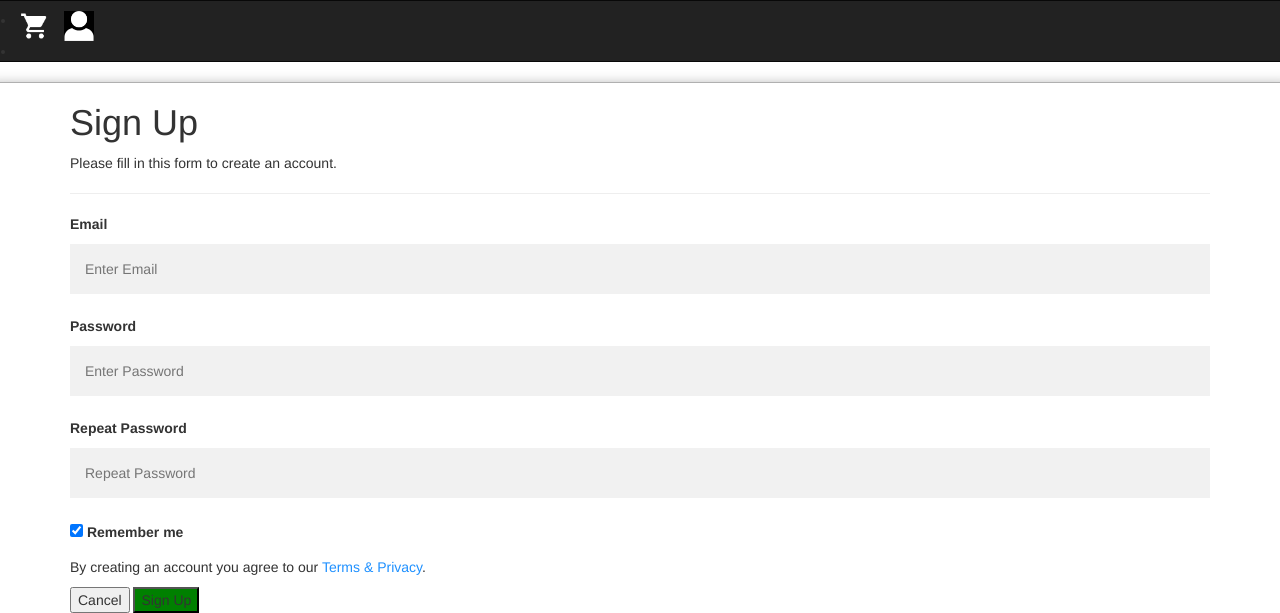
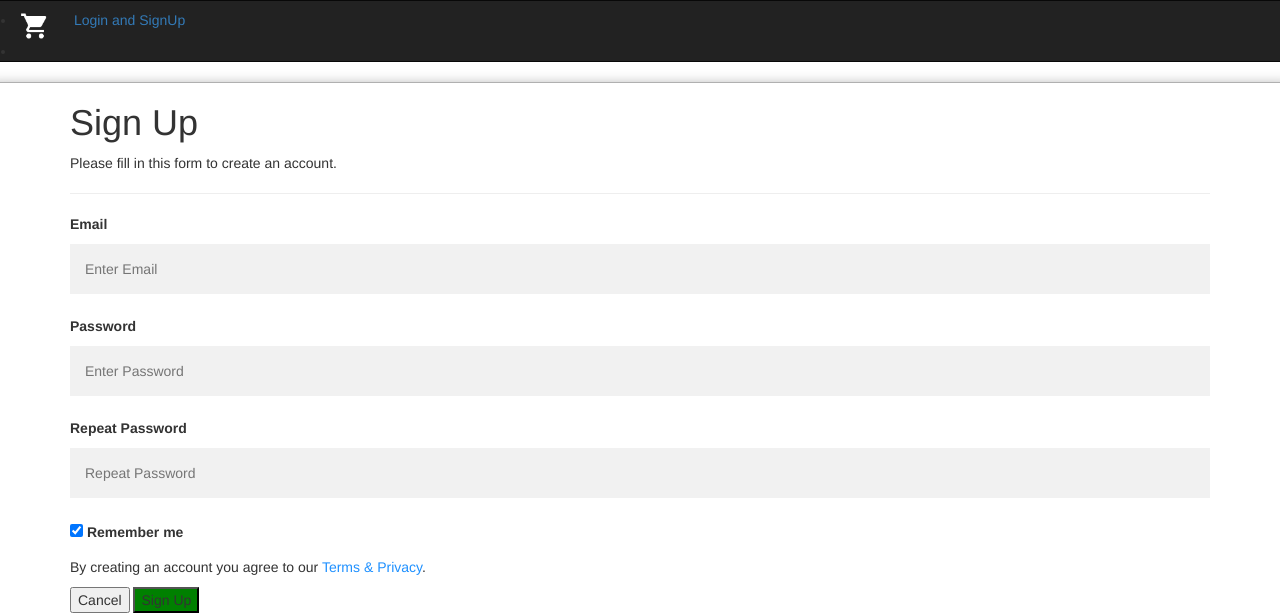
Before and after one commit to patelarpit99/ecommerce, a Flask app: page /login in a window 1280 px wide. Shown: the top 613 px of the page. Run offline with Flask 2, Linux system fonts and the light colour scheme; some libraries are stand-ins or nearby versions.

Commit message:
adding images to girls clothing and use login text instead of icon

```diff
--- a/ecom/templates/base.html
+++ b/ecom/templates/base.html
@@ -1,7 +1,8 @@
 <!doctype html>
 <html>
   <head>
-  	<link rel="stylesheet" href="https://maxcdn.bootstrapcdn.com/bootstrap/3.3.7/css/bootstrap.min.css">
+
+  	<link rel="stylesheet" href="https://maxcdn.bootstrapcdn.com/bootstrap/3.4.0/css/bootstrap.min.css">
   	<link rel="stylesheet" type="text/css" href="/static/style.css">
     <title>MM Kart</title>
     <meta http-equiv="Cache-Control" content="no-cache, no-store, must-revalidate" />
@@ -10,7 +11,7 @@
   </head>
   <body>
 	<script src="https://ajax.googleapis.com/ajax/libs/jquery/3.3.1/jquery.min.js"></script>
-	<script src="https://maxcdn.bootstrapcdn.com/bootstrap/3.3.7/js/bootstrap.min.js"></script>
+	<script src="https://maxcdn.bootstrapcdn.com/bootstrap/3.4.0/js/bootstrap.min.js"></script>
 	<script src="/static/index.js"></script>
 	<div class="row">
   	<nav class="navbar navbar-inverse">
@@ -33,9 +34,8 @@
       	   		<img src="/static/images/cart.png" style="max-height: 30px;margin-top:10px;"/>
       	   	</a>
 
-      	   	<a href="/signup">
-      	   		<img src="/static/images/account.png" style="max-height: 30px;  margin-left: 10px; margin-top:10px"/>
-      	   	</a>
+      	   	<a href="/signup" style="max-height: 30px;margin-top:10px; margin-left:20px">Login and SignUp</a>
+
 
 
         </li>
```
Also changed, not shown: ecom/static/product/images/girls_allen_midi.jpeg (added), ecom/static/product/images/girls_festive.jpeg (added), ecom/static/product/images/girls_fplus_lehenga.jpeg (added), ecom/static/product/images/girls_ftc_maxi.jpeg (added), ecom/static/product/images/girls_najara_lehenga.jpeg (added), ecom/static/product/images/girls_ultra_middy.jpeg (added), ecom/static/product/images/sini_casual_top.jpeg (added).
